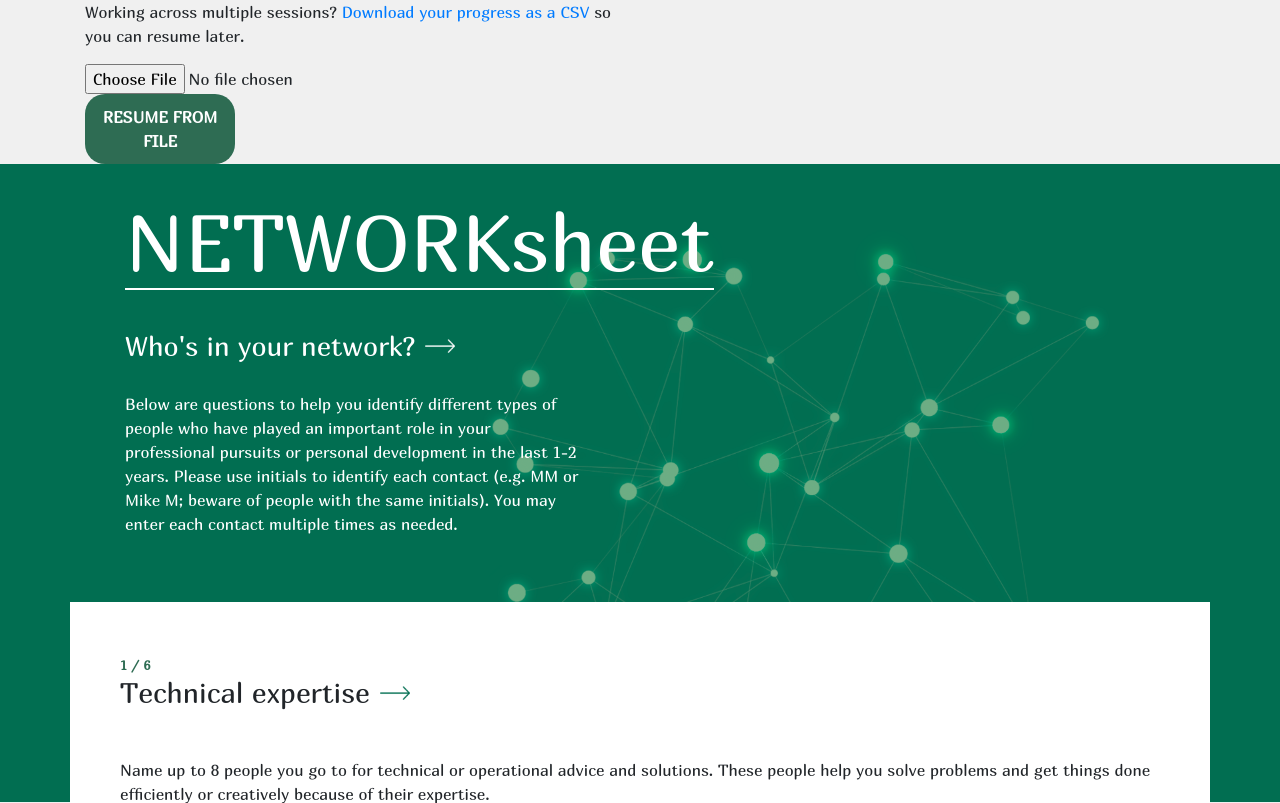
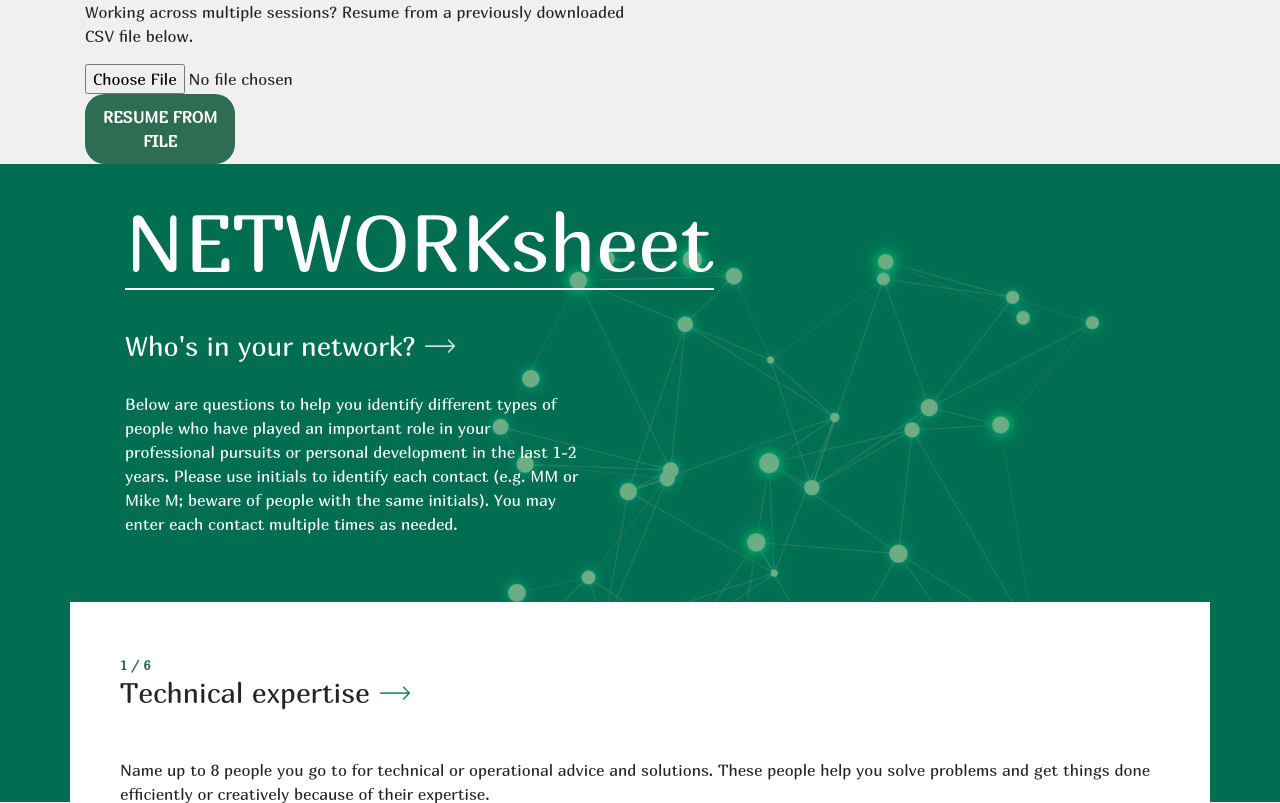
Before and after one commit to kokuwabara1976/networksheet, a Flask app: page /who in a window 1280 px wide. Shown: the top 803 px of the page. Run offline with Flask 3, Linux system fonts and the light colour scheme; some libraries are stand-ins or nearby versions.

Commit message:
Remove redundant back links and consolidate CSV download to network.html
The back-to-who/how links duplicated the browser's own Back button, so
they're gone; the CONTINUE submit buttons stay since they actually save
data. Only one DOWNLOAD CSV link remains, on network.html.

Co-Authored-By: Claude Opus 5 <noreply@anthropic.com>

```diff
--- a/templates/how.html
+++ b/templates/how.html
@@ -254,8 +254,6 @@
             {% endfor %}
 
             <div class="btn-container mt-5">
-              <a href="{{ url_for('who') }}" class="btn-custom btn">BACK TO WHO</a>
-              <a href="{{ url_for('export_csv') }}" class="btn-custom btn">DOWNLOAD CSV</a>
               <button type="submit" class="btn-custom btn">CONTINUE</button>
               <div>
                 <span style="background: #2e6c53"></span>
--- a/templates/network.html
+++ b/templates/network.html
@@ -174,7 +174,6 @@
         </div>
 
         <div class="btn-container mt-5">
-          <a href="{{ url_for('how') }}" class="btn-custom btn">BACK TO HOW</a>
           <a href="{{ url_for('export_csv') }}" class="btn-custom btn">DOWNLOAD CSV</a>
           <button class="btn-custom btn" id="save_pdf" id="savePDF">SAVE PDF</button>
           <div>
--- a/templates/who.html
+++ b/templates/who.html
@@ -19,7 +19,7 @@
   <div class="container">
     <div class="row">
       <div class="col-md-6">
-        <p>Working across multiple sessions? <a href="{{ url_for('export_csv') }}">Download your progress as a CSV</a> so you can resume later.</p>
+        <p>Working across multiple sessions? Resume from a previously downloaded CSV file below.</p>
         <form action="{{ url_for('import_csv') }}" method="POST" enctype="multipart/form-data" class="form-inline">
           <input type="file" name="file" accept=".csv" class="form-control-file" required>
           <button type="submit" class="btn-custom btn">RESUME FROM FILE</button>
```
